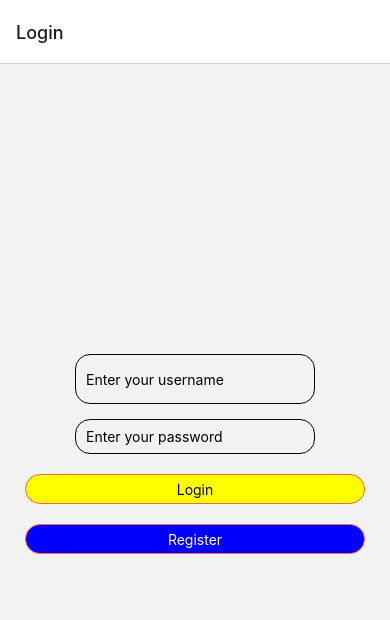
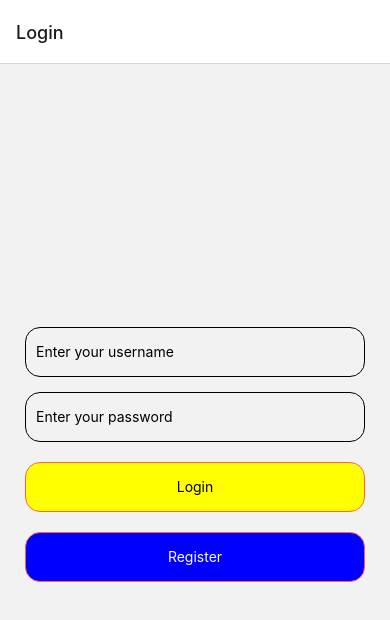
Before and after one commit to amberhasan/my-expo-chat, a React Native app: screen /Login in a window 390 px wide. Shown: the top 620 px of the page. Built offline with nearby package versions, Linux system fonts and the light colour scheme.

Commit message:
Fix login screen to have fixed UI

```diff
--- a/src/screens/Login.js
+++ b/src/screens/Login.js
@@ -34,7 +34,7 @@ const Login = (props) => {
         padding: 25,
       }}
     >
-      <View style={{ height: 50 }}>
+      <View style={{ height: 50, alignSelf: "stretch" }}>
         <MyTextInput
           placeholder="Enter your username"
           onChangeText={(text) => {
@@ -43,17 +43,16 @@ const Login = (props) => {
           secureTextEntry={false}
         />
       </View>
-      <View style={{ height: 50 }}>
+      <View style={{ height: 50, alignSelf: "stretch", marginTop: 15 }}>
         <MyTextInput
           placeholder="Enter your password"
           onChangeText={(text) => {
             setPassword(text);
           }}
-          style={{ marginTop: 15 }}
           secureTextEntry={true}
         />
       </View>
-      <View style={{ height: 50, alignSelf: "stretch" }}>
+      <View style={{ height: 70, alignSelf: "stretch" }}>
         <MyButton
           title="Login"
           onPress={onLoginPress}
@@ -65,7 +64,7 @@ const Login = (props) => {
           }}
         />
       </View>
-      <View style={{ height: 50, alignSelf: "stretch" }}>
+      <View style={{ height: 70, alignSelf: "stretch" }}>
         <MyButton title="Register" onPress={onRegisterPress} />
       </View>
     </View>
```
